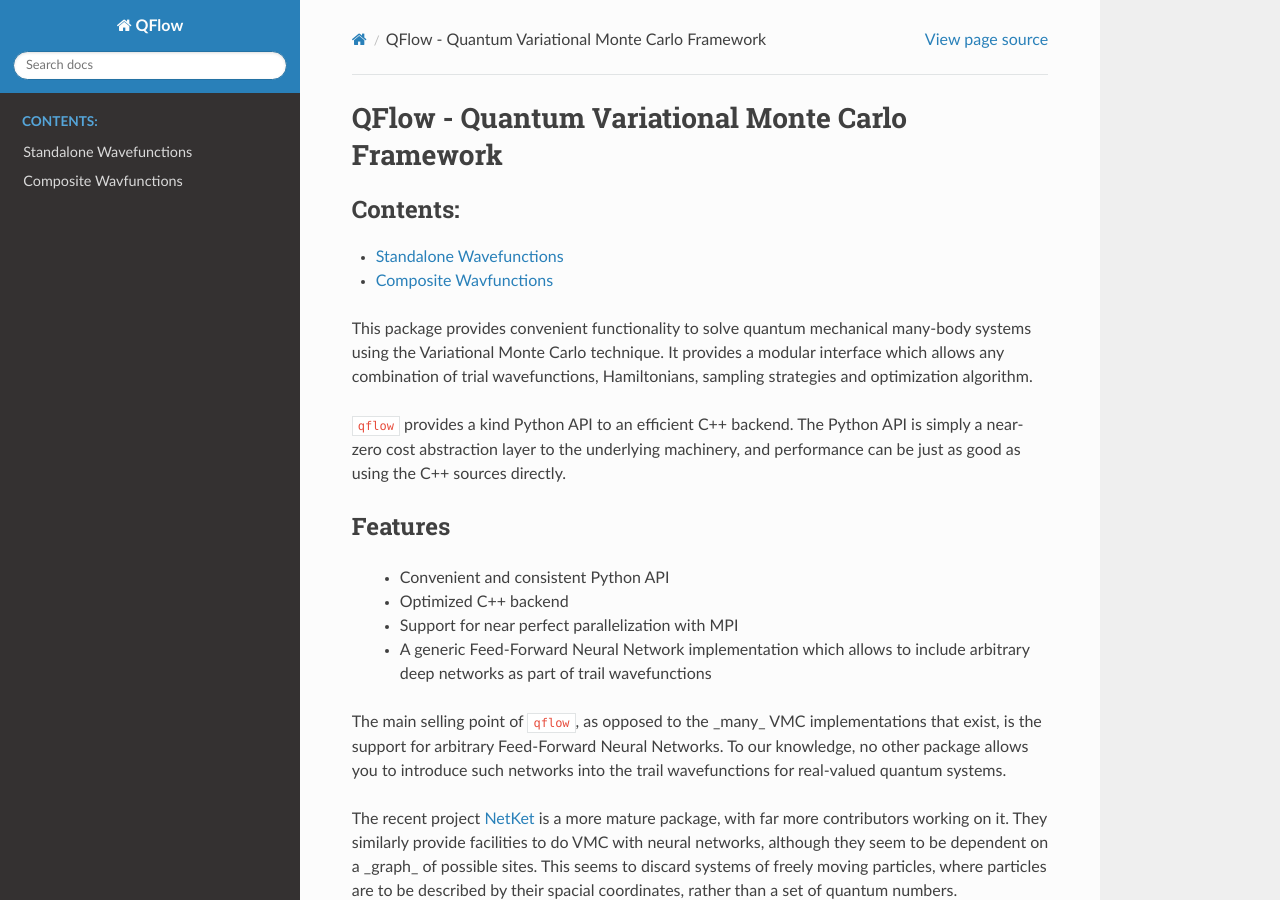
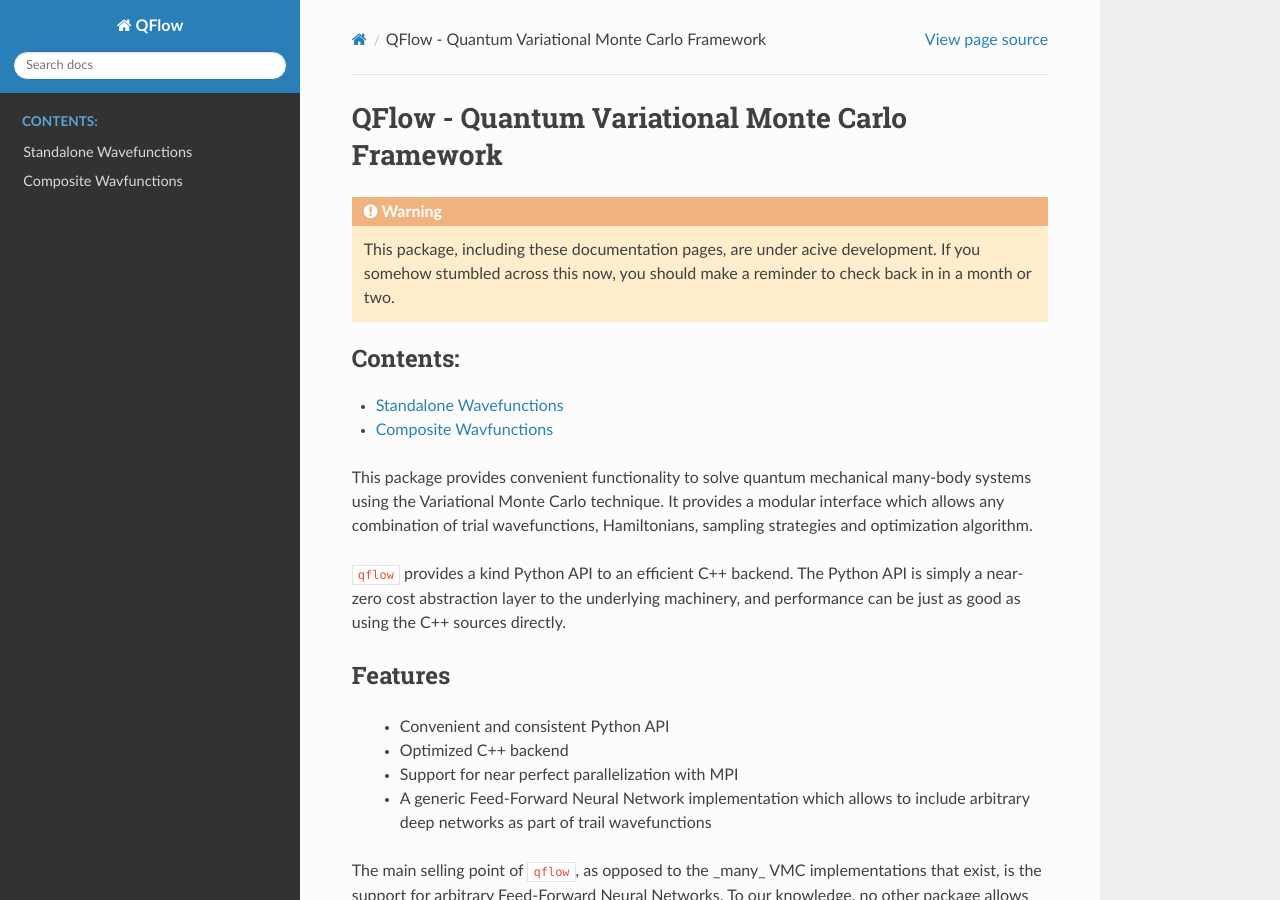
Before and after one commit to bsamseth/qflow, a Sphinx documentation site: the page built from docs/index.rst, in a window 1280 px wide and 900 px high. Built offline with Sphinx 7.4.7 and the Read the Docs theme 2.0.0, drawn with Linux system fonts in a browser that asks for light colours.

Commit message:
Add WIP notice to docs

```diff
--- a/docs/index.rst
+++ b/docs/index.rst
@@ -5,6 +5,11 @@
 
 QFlow - Quantum Variational Monte Carlo Framework
 =================================================
+
+.. warning::
+   This package, including these documentation pages, are under acive
+   development. If you somehow stumbled across this now, you should make a
+   reminder to check back in in a month or two.
 
 .. toctree::
    :maxdepth: 2
```
